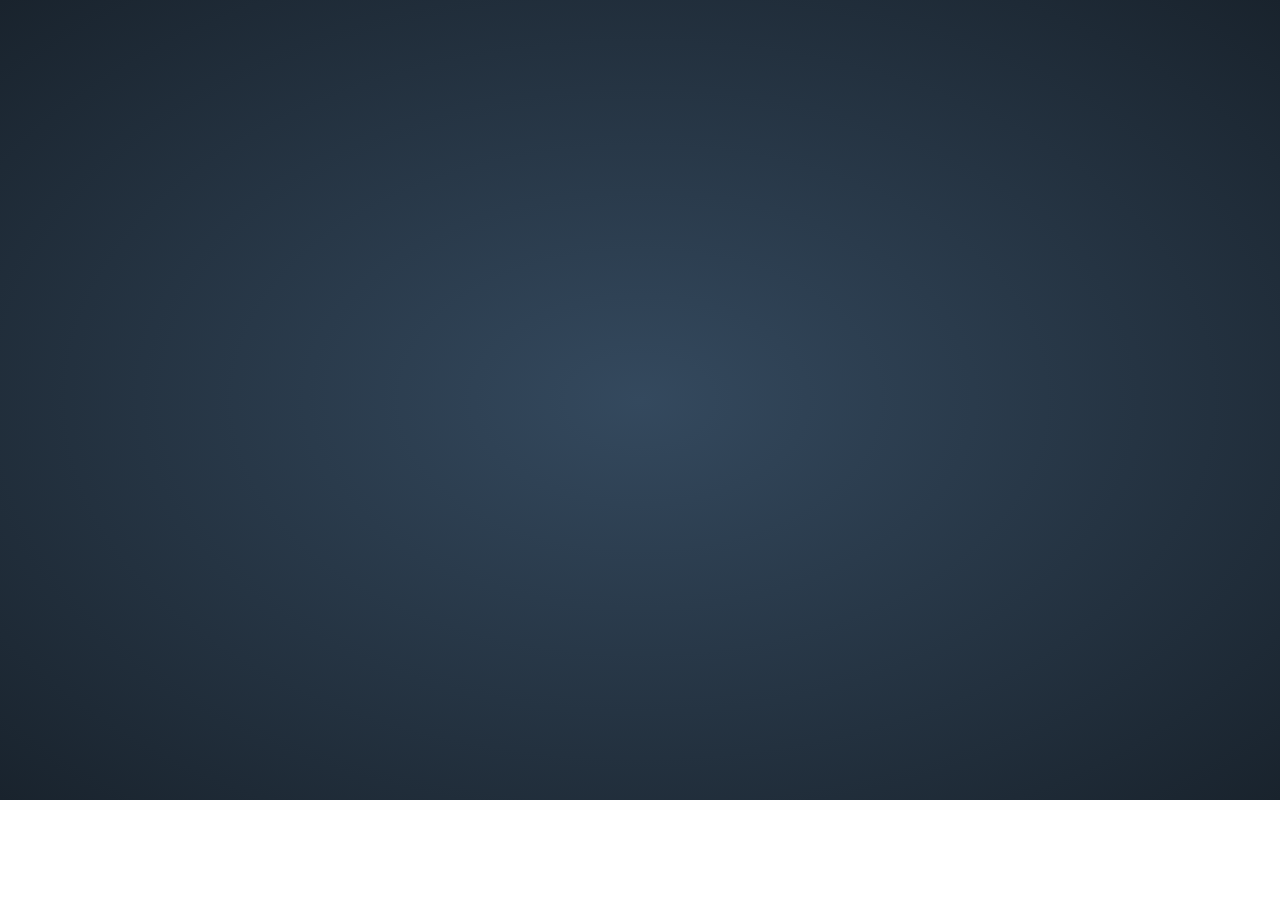
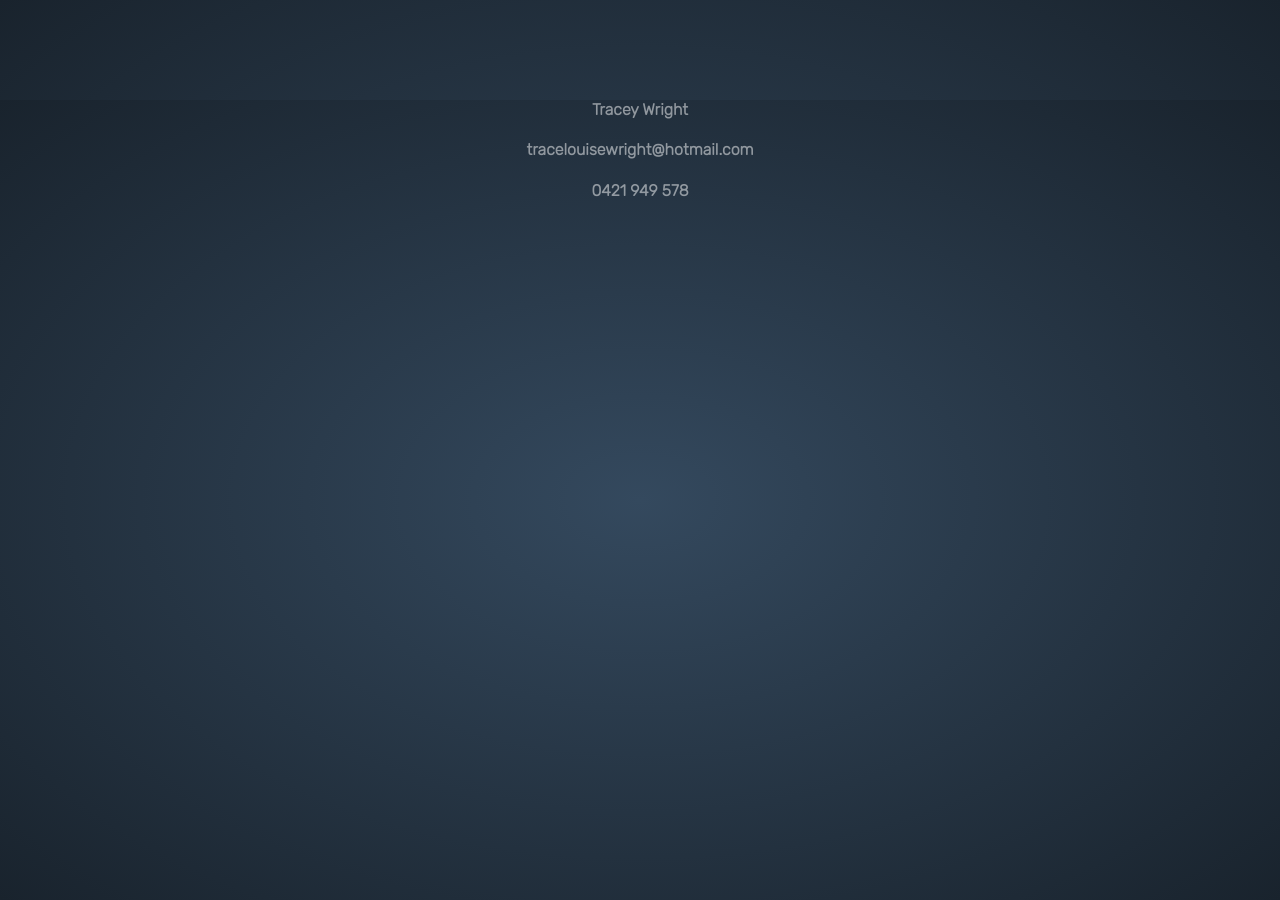
Before and after one commit to TraceWright/healthMonitor, a React (Create React App) app in the folder disease-classifier/client/: page / in a window 1280 px wide. Both pictures are taken after a click on the element "CONTACT". Before the commit the page ends 800 px from the top, so only its background shows below. Built offline with nearby package versions, Linux system fonts and the light colour scheme.

Commit message:
add contact details

```diff
--- a/disease-classifier/client/src/App.tsx
+++ b/disease-classifier/client/src/App.tsx
@@ -3,6 +3,7 @@ import { BrowserRouter, Route } from "react-router-dom";
 import Hypertension from './components/bloodPressure/BloodPressureComponent';
 import EgfrComponent from './components/egfr/EgfrComponent';
 import HistoryComponent from './components/history/HistoryComponent';
+import ContactComponent from './components/contact/ContactComponent';
 import MenuContainer from "./components/menu/menu";
 
 const App: React.FC = () => {
@@ -13,6 +14,7 @@ const App: React.FC = () => {
         <Route path="/bloodpressure/" component={Hypertension} />
         <Route path="/egfr/" component={EgfrComponent} />
         <Route path="/history/" component={HistoryComponent} />
+        <Route path="/contact/" component={ContactComponent} />
     </BrowserRouter>
   );
 }
--- /dev/null
+++ b/disease-classifier/client/src/components/contact/ContactComponent.tsx
@@ -0,0 +1,11 @@
+import React from 'react';
+
+export const ContactComponent = () => (
+  <div style={{textAlign: "center", color: "rgba(255,255,255,.5)", marginTop: "100px"}}>
+    <h4>Tracey Wright</h4>
+    <h4>tracelouisewright@hotmail.com</h4>
+    <h4>0421 949 578</h4>
+  </div>
+)
+
+export default ContactComponent;
```
